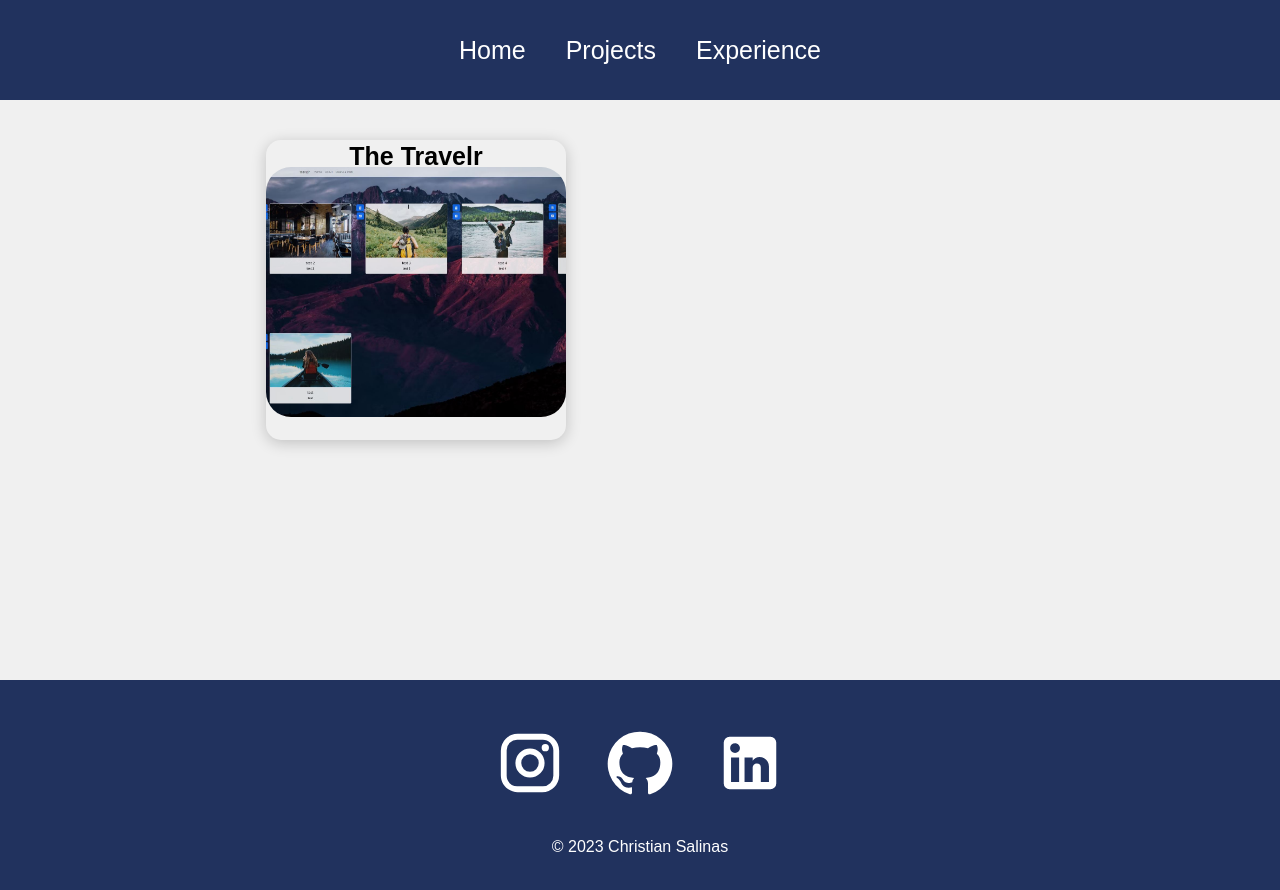
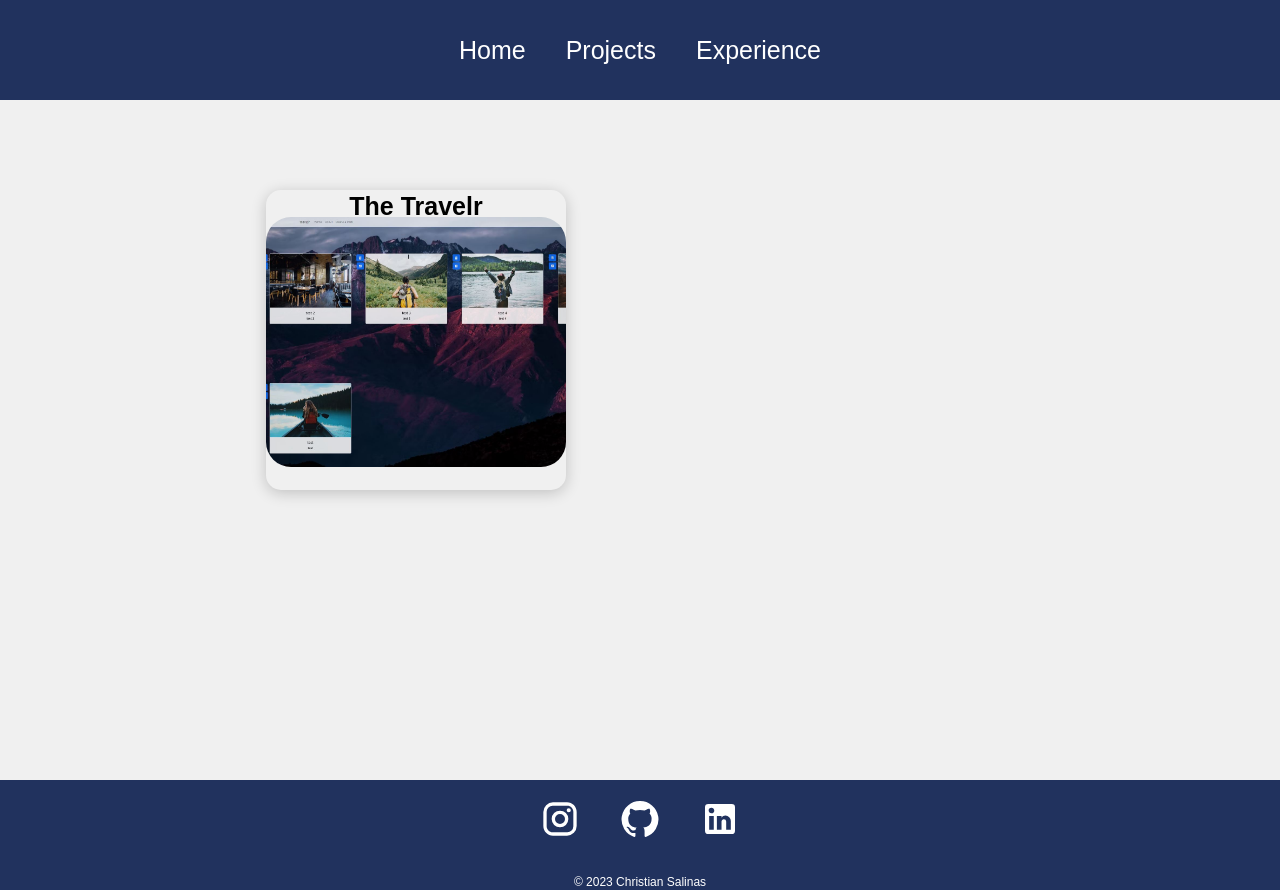
Before and after one commit to Csalinas1009/Portfolio_site, a React (Vite) app: page /projects in a window 1280 px wide. Built offline with nearby package versions, Linux system fonts and the light colour scheme.

Commit message:
adjusted size on footer and elements

```diff
--- a/index.html
+++ b/index.html
@@ -1,13 +1,16 @@
 <!doctype html>
 <html lang="en">
+
 <head>
   <meta charset="UTF-8" />
   <link rel="icon" type="image/svg+xml" href="/vite.svg" />
   <meta name="viewport" content="width=device-width, initial-scale=1.0" />
-    <title>C Salinas Port</title>
+  <title>Christian Salinas</title>
 </head>
+
 <body>
   <div id="root"></div>
   <script type="module" src="/src/main.jsx"></script>
 </body>
+
 </html>
--- a/src/styles/Footer.css
+++ b/src/styles/Footer.css
@@ -1,6 +1,6 @@
 .footer {
   width: 100%;
-    height: 200px;
+  height: 100px;
   background: #21325e;
   display: flex;
   justify-content: center;
@@ -13,11 +13,12 @@
 .socialMedia svg {
   color: white;
   margin: 20px;
-    font-size: 70px;
+  font-size: 40px;
   cursor: pointer;
 }
 
 .footer p {
+  font-size: 12px;
   color: white;
 }
 
--- a/src/styles/Projects.css
+++ b/src/styles/Projects.css
@@ -1,11 +1,13 @@
 .projects {
   width: 100%;
+  min-height: 60vh;
   height: auto;
   display: flex;
   justify-content: center;
   align-items: center;
   flex-direction: column;
 }
+
 .projects .projectTitle {
   text-align: center;
   color: #3e497a;
@@ -31,6 +33,7 @@
   box-shadow: 0px 3px 15px rgba(0, 0, 0, 0.2);
   text-align: center;
 }
+
 .projectItem:hover {
   box-shadow: 0px 3px 15px rgba(0, 0, 0, 0.5);
   transition: 0.3s ease-in;
@@ -74,6 +77,7 @@
   .projectList {
     width: 100%;
   }
+
   .projectItem {
     width: 300px;
     height: 300px;
```
Lines whose indentation alone changed are shown as unchanged.
